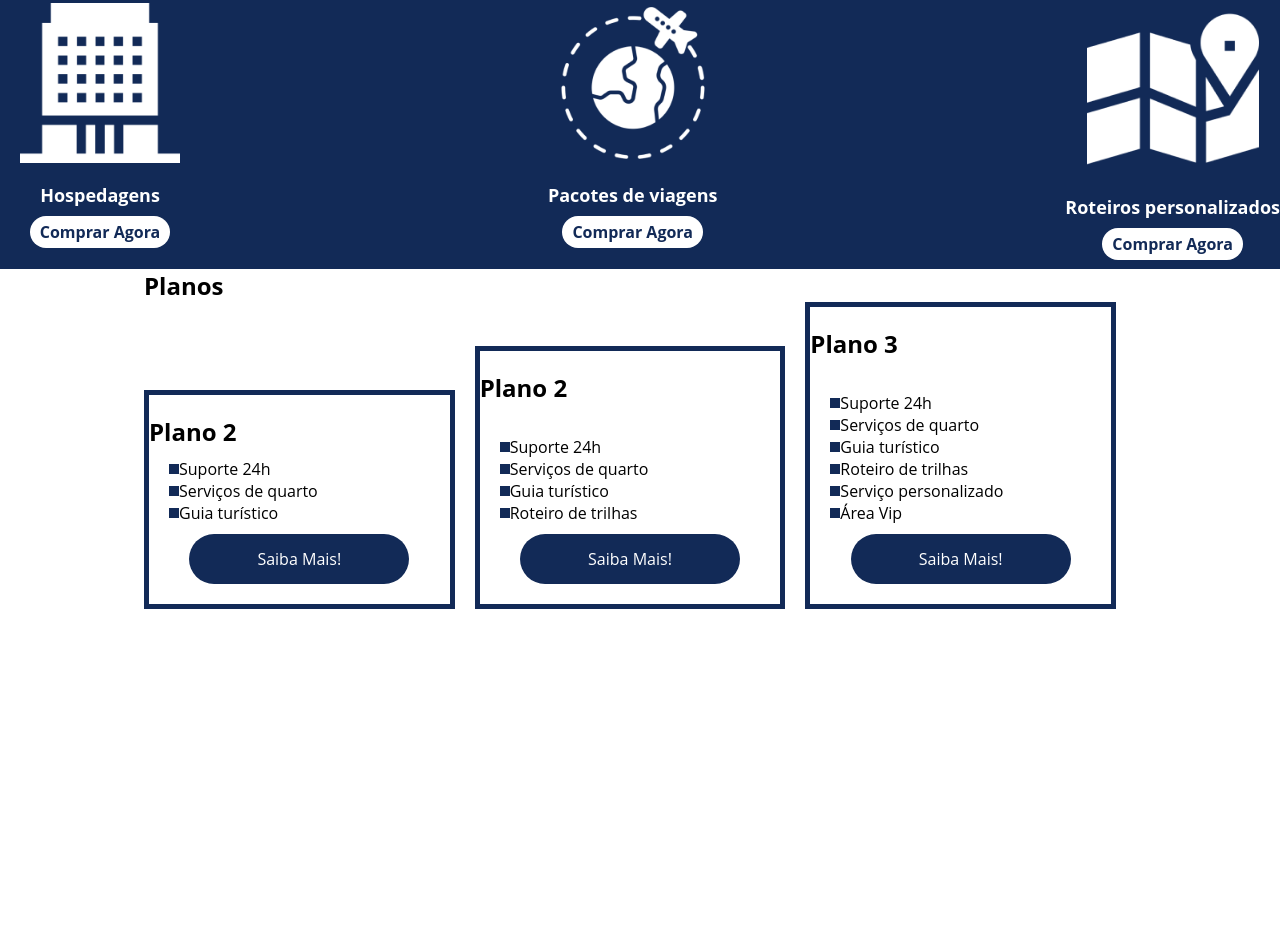
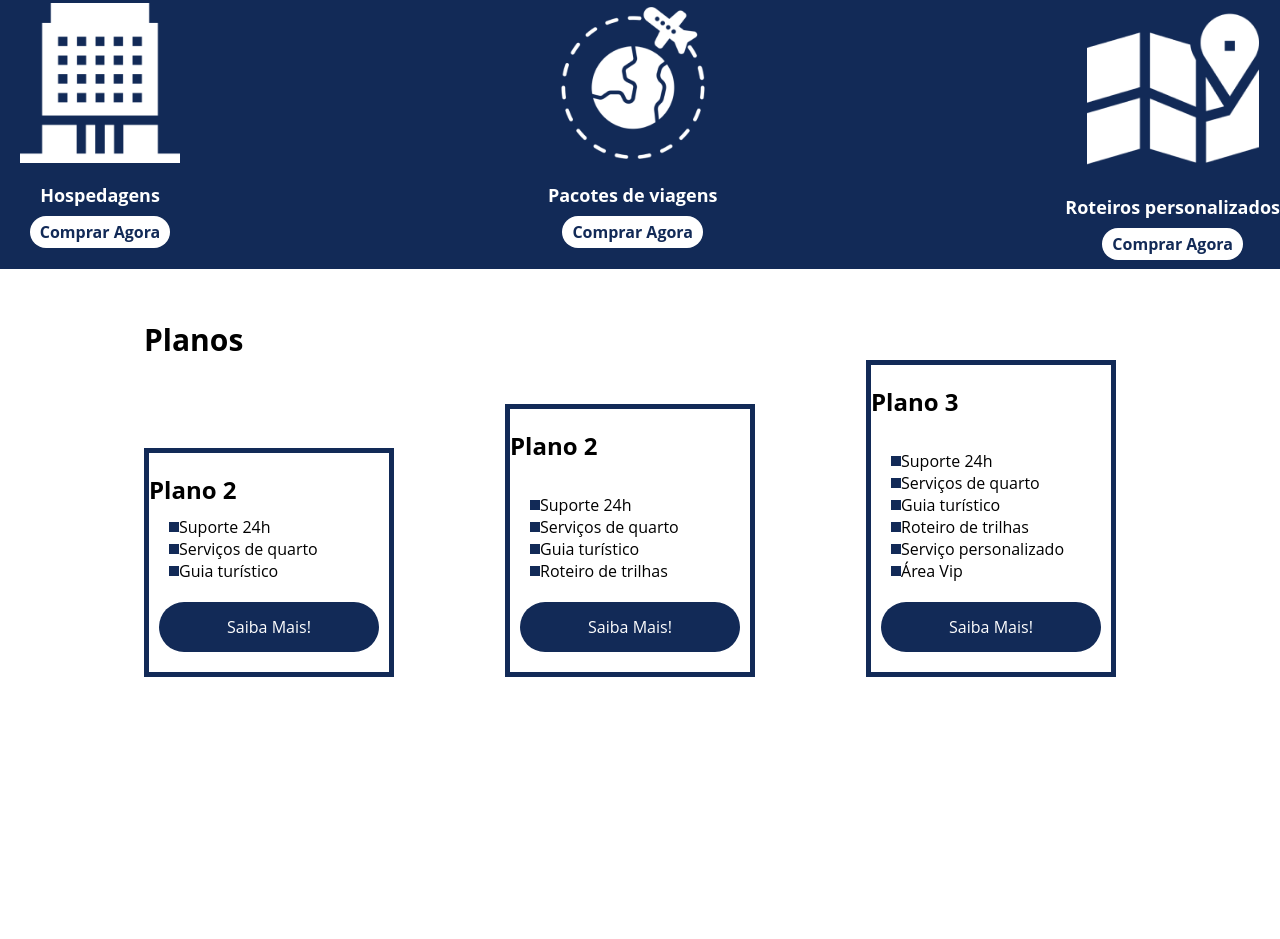
Before and after one commit to victorhcunha/project-flexbox-dio, a plain HTML site: page flex-projeto/index.html in a window 1280 px wide. Shown: the part 1401-2340 px from the top of the page. Drawn offline with Linux system fonts and the light colour scheme.

Commit message:
item plano

```diff
--- a/flex-projeto/style.css
+++ b/flex-projeto/style.css
@@ -168,17 +168,23 @@ header .menu {
 #planos {
   flex-direction: column;
   min-height: 100vh;
+  padding-top: 50px;
 }
 
+#planos h2 {
+  font-size: 30px;
+}
 .list-planos {
   display: flex;
   align-items: flex-end;
+  justify-content: space-between;
 }
 
 .item-plano {
   flex: 1;
   border: 5px solid #122a57;
   margin-right: 20px;
+  max-width: 240px;
 }
 
 .item-plano .btn {
@@ -206,6 +212,7 @@ header .menu {
   padding: 10px 20px;
   display: flex;
   flex-direction: column;
+  margin-bottom: 10px;
 }
 
 .item-plano ul li {
```
